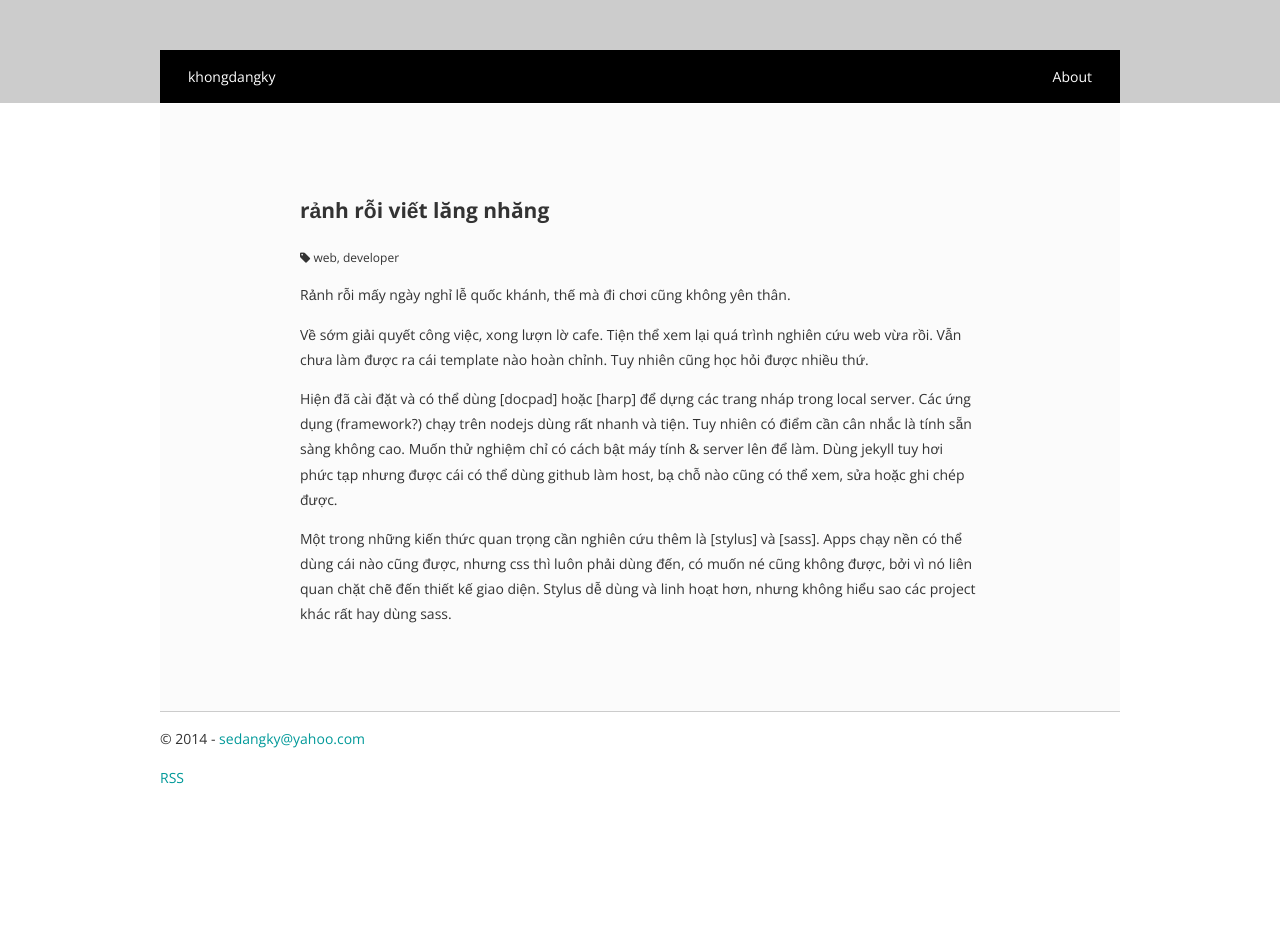
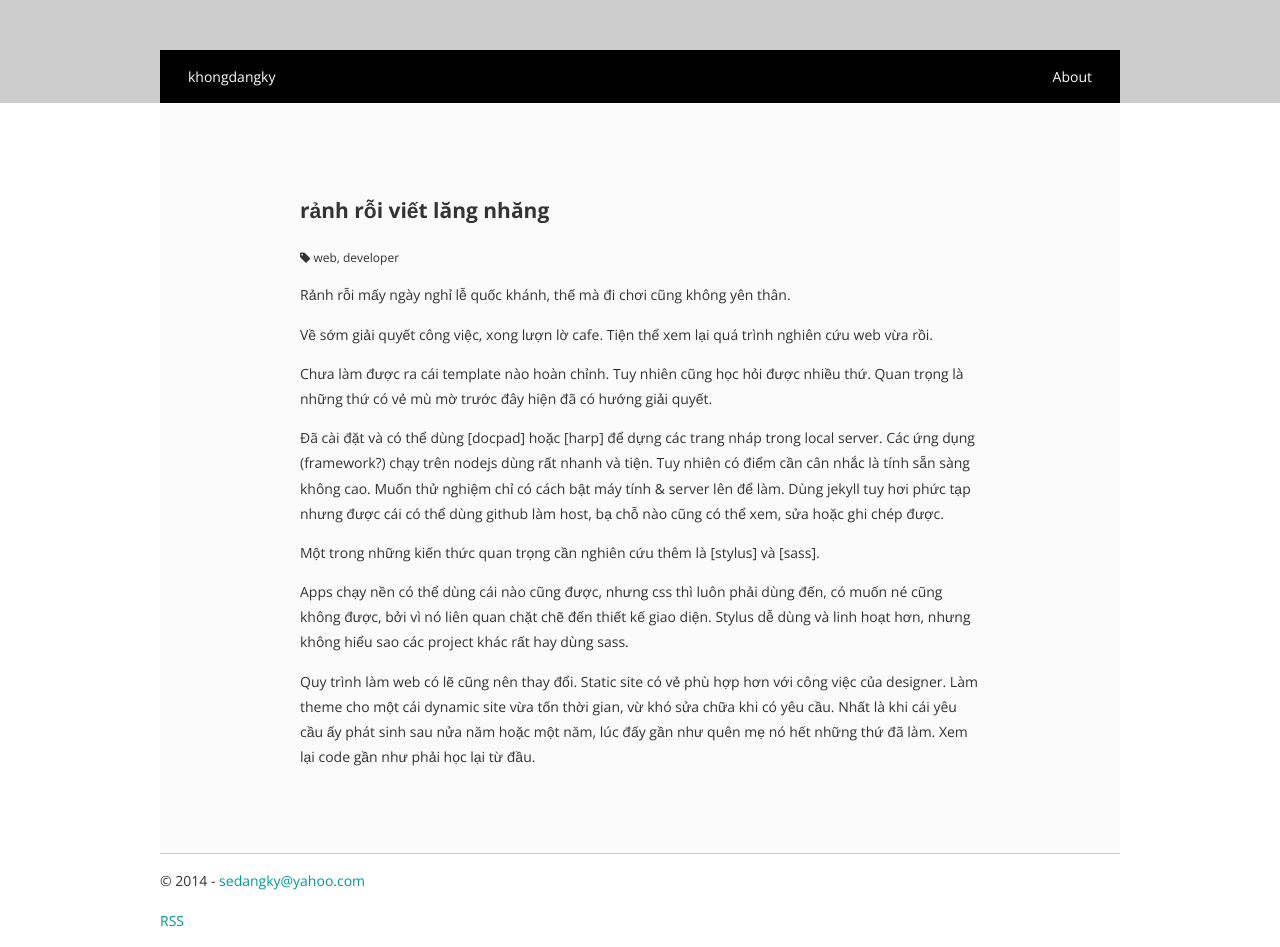
Before and after one commit to novakid/khongdangky, a Jekyll site: the page built from _posts/2014-09-02-ranh-roi-viet-lang-nhang.md, in a window 1280 px wide. Built offline with Jekyll 4.4.1, drawn with Linux system fonts in a browser that asks for light colours; nearby versions of some CDN libraries; before the commit the page ends 900 px from its top, so only the background shows below that.

Commit message:
Update 2014-09-02-ranh-roi-viet-lang-nhang.md

```diff
--- a/_posts/2014-09-02-ranh-roi-viet-lang-nhang.md
+++ b/_posts/2014-09-02-ranh-roi-viet-lang-nhang.md
@@ -6,8 +6,14 @@ tags: web developer
 
 Rảnh rỗi mấy ngày nghỉ lễ quốc khánh, thế mà đi chơi cũng không yên thân.
 
-Về sớm giải quyết công việc, xong lượn lờ cafe. Tiện thể xem lại quá trình nghiên cứu web vừa rồi. Vẫn chưa làm được ra cái template nào hoàn chỉnh. Tuy nhiên cũng học hỏi được nhiều thứ.
+Về sớm giải quyết công việc, xong lượn lờ cafe. Tiện thể xem lại quá trình nghiên cứu web vừa rồi.
 
-Hiện đã cài đặt và có thể dùng [docpad] hoặc [harp] để dựng các trang nháp trong local server. Các ứng dụng (framework?) chạy trên nodejs dùng rất nhanh và tiện. Tuy nhiên có điểm cần cân nhắc là tính sẵn sàng không cao. Muốn thử nghiệm chỉ có cách bật máy tính & server lên để làm. Dùng jekyll tuy hơi phức tạp nhưng được cái có thể dùng github làm host, bạ chỗ nào cũng có thể xem, sửa hoặc ghi chép được.
+Chưa làm được ra cái template nào hoàn chỉnh. Tuy nhiên cũng học hỏi được nhiều thứ. Quan trọng là những thứ có vẻ mù mờ trước đây hiện đã có hướng giải quyết.
 
-Một trong những kiến thức quan trọng cần nghiên cứu thêm là [stylus] và [sass]. Apps chạy nền có thể dùng cái nào cũng được, nhưng css thì luôn phải dùng đến, có muốn né cũng không được, bởi vì nó liên quan chặt chẽ đến thiết kế giao diện. Stylus dễ dùng và linh hoạt hơn, nhưng không hiểu sao các project khác rất hay dùng sass.
+Đã cài đặt và có thể dùng [docpad] hoặc [harp] để dựng các trang nháp trong local server. Các ứng dụng (framework?) chạy trên nodejs dùng rất nhanh và tiện. Tuy nhiên có điểm cần cân nhắc là tính sẵn sàng không cao. Muốn thử nghiệm chỉ có cách bật máy tính & server lên để làm. Dùng jekyll tuy hơi phức tạp nhưng được cái có thể dùng github làm host, bạ chỗ nào cũng có thể xem, sửa hoặc ghi chép được.
+
+Một trong những kiến thức quan trọng cần nghiên cứu thêm là [stylus] và [sass].
+
+Apps chạy nền có thể dùng cái nào cũng được, nhưng css thì luôn phải dùng đến, có muốn né cũng không được, bởi vì nó liên quan chặt chẽ đến thiết kế giao diện. Stylus dễ dùng và linh hoạt hơn, nhưng không hiểu sao các project khác rất hay dùng sass.
+
+Quy trình làm web có lẽ cũng nên thay đổi. Static site có vẻ phù hợp hơn với công việc của designer. Làm theme cho một cái dynamic site vừa tốn thời gian, vừ khó sửa chữa khi có yêu cầu. Nhất là khi cái yêu cầu ấy phát sinh sau nửa năm hoặc một năm, lúc đấy gần như quên mẹ nó hết những thứ đã làm. Xem lại code gần như phải học lại từ đầu.
```
